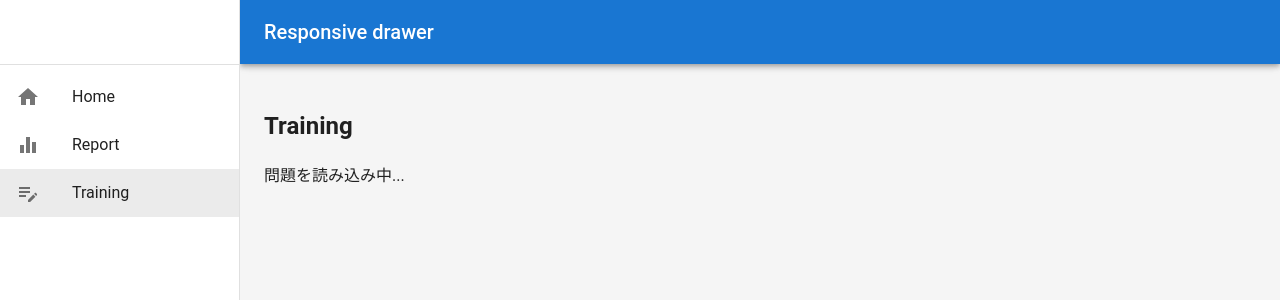
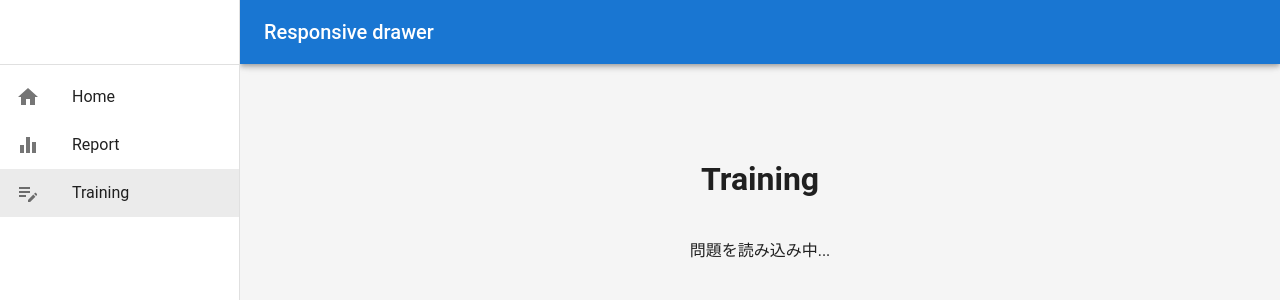
Before and after one commit to HinataYasukawa/Qdog, a React (Create React App) app in the folder frontend/: page /training in a window 1280 px wide. Shown: the top 300 px of the page. Built offline with nearby package versions, Linux system fonts and the light colour scheme; no server answers; the HTML template or start-up script is replaced by a standard one.

Commit message:
UIを変更・集計した正答数を表示する機能を追加

```diff
--- /dev/null
+++ b/frontend/src/pages/Training.css
@@ -0,0 +1,37 @@
+/* コンテナ全体のスタイル */
+.training-container {
+    display: flex;
+    flex-direction: column;
+    align-items: center;
+    margin-top: 40px;
+  }
+
+  /* タイトルのスタイル */
+  .training-title {
+    font-size: 32px;
+    font-weight: bold;
+    margin-bottom: 20px;
+  }
+
+  /* 問題の表示部分のスタイル */
+  .problem-display {
+    font-size: 28px;
+    margin-bottom: 20px;
+  }
+
+  /* ボタンのスタイル */
+  .answer-button {
+    font-size: 24px;
+    padding: 15px 30px;
+    margin: 10px;
+    cursor: pointer;
+    border-radius: 8px;
+    border: none;
+    background-color: #4CAF50;
+    color: white;
+    transition: background-color 0.3s;
+  }
+
+  .answer-button:hover {
+    background-color: #45a049;
+  }
--- a/frontend/src/pages/Training.tsx
+++ b/frontend/src/pages/Training.tsx
@@ -1,9 +1,11 @@
 import React, { useState, useEffect } from 'react';
+import './Training.css';
 
 const Training = () => {
   const [problem, setProblem] = useState<{ shape1: string; shape2: string; option: number; withQ: boolean } | null>(null);
+  const [correctCount, setCorrectCount] = useState<number | null>(null);
+  const [wrongCount, setWrongCount] = useState<number | null>(null);
 
-  // 問題を取得する関数
   const fetchProblem = async () => {
     try {
       const response = await fetch('http://localhost:3000/problem');
@@ -14,7 +16,19 @@ const Training = () => {
     }
   };
 
-  //入力されたボタンの情報をサーバーへ送信
+  const fetchSummary = async () => {
+    try {
+      const response = await fetch('http://localhost:3000/summary');
+      if (response.ok) {
+        const result = await response.json();
+        setCorrectCount(result.correctCount);
+        setWrongCount(result.wrongCount);
+      }
+    } catch (error) {
+      console.error('集計結果の取得に失敗しました:', error);
+    }
+  };
+
   const sendAnswer = async (answer: string) => {
     try {
       const response = await fetch('http://localhost:3000/answer', {
@@ -26,11 +40,8 @@ const Training = () => {
       });
 
       if (response.ok) {
-        const result = await response.json();
-        alert(`サーバーからの応答: ${result.message}`);
-
-        // 解答後に新しい問題を取得
         fetchProblem();
+        fetchSummary();
       } else {
         alert('サーバーに送信中にエラーが発生しました。');
       }
@@ -39,20 +50,34 @@ const Training = () => {
     }
   };
 
-  // 初回レンダリング時に問題を取得
   useEffect(() => {
     fetchProblem();
   }, []);
 
   return (
-    <div>
-      <h2>Training</h2>
+    <div className="training-container">
+      <h2 className="training-title">
+        Training
+        {correctCount !== null && wrongCount !== null && (
+          <span className="result-summary">
+            (正解: {correctCount}, 不正解: {wrongCount})
+          </span>
+        )}
+      </h2>
       {problem ? (
         <div>
-          <p>問題: {problem.withQ ? 'Q' : ''}{problem.shape1} {problem.shape2}</p>
-          <button onClick={() => sendAnswer('q')}>q: !</button>
-          <button onClick={() => sendAnswer('w')}>w: {problem.option}</button>
-          <button onClick={() => sendAnswer('e')}>e: E</button>
+          <p className="problem-display">
+            問題: {problem.withQ ? 'Q' : ''}{problem.shape1} {problem.shape2}
+          </p>
+          <button className="answer-button" onClick={() => sendAnswer('q')}>
+            !
+          </button>
+          <button className="answer-button" onClick={() => sendAnswer('w')}>
+            {problem.option}
+          </button>
+          <button className="answer-button" onClick={() => sendAnswer('e')}>
+            E
+          </button>
         </div>
       ) : (
         <p>問題を読み込み中...</p>
```
Also changed, not shown: 1 other file (tests, documents, lock files or other folders).
